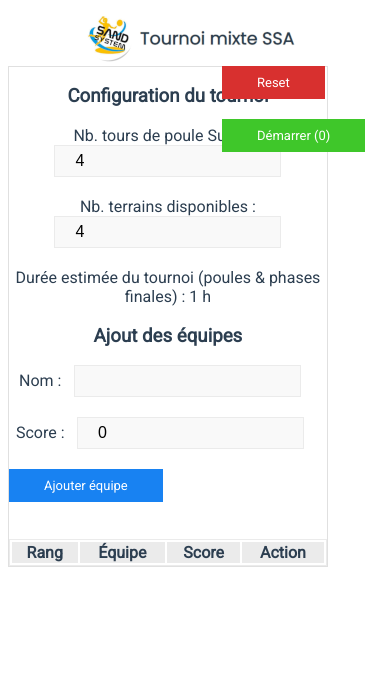
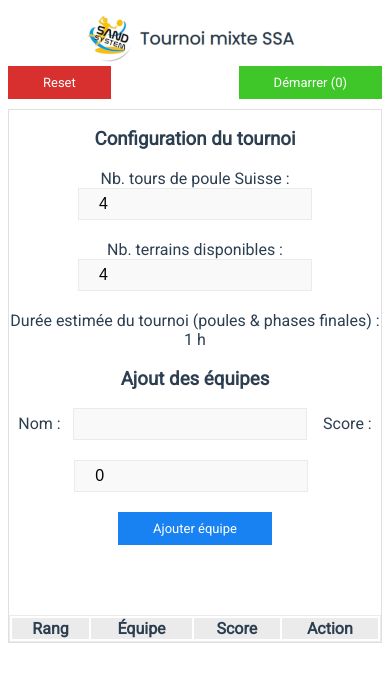
Before and after one commit to joudinet/swiss-system, a Vue app: page / in a window 390 px wide. Shown: the top 682 px of the page. Built offline with nearby package versions, Linux system fonts and the light colour scheme.

Commit message:
Swiss.vue: Fix design on small screens.

```diff
--- a/src/components/Swiss.vue
+++ b/src/components/Swiss.vue
@@ -31,15 +31,11 @@
 
       <h3>Ajout des équipes</h3>
       <form @submit.prevent="addTeam">
-        <div>
           <label for="name">Nom : </label>
           <input id="name" v-model="name" type="text" name="name" />
           <label for="score">Score : </label>
           <input id="score" v-model="score" type="number" name="score" />
-        </div>
-        <div>
           <button class="all">Ajouter équipe</button>
-        </div>
       </form>
 
       <table class="team-list">
@@ -574,7 +570,6 @@ button.all {
   font-family: inherit;
   background: #1882f2;
   border:0;
-  float: left;
 }
 
 button.all:hover,
@@ -585,9 +580,9 @@ button.all:active {
    cursor: pointer;
 }
 main {
-  width: 85%;
-  margin-right: calc(10em);
-  border: 1px solid #e0e0e0;
+    width: calc(100% - 10em - 8px);
+    margin-right: 8px;
+    border: 1px solid #e0e0e0;
 }
 aside {
     position: absolute;
@@ -596,8 +591,24 @@ aside {
     width: 10em;
     padding-right: 8px;
 }
+
+@media (max-width: 600px) {
+    main {
+	width: auto;
+	margin-right: 0;
+    }
+    aside {
+	position: static;
+	width: auto;
+	padding-right: 0;
+	height: 43px;
+    }
+    button.start {
+	float: right;
+    }
+}
+
 main input {
-  width: 200px;
   height: 10px;
   font-size: 16px;
   background: #f9f9f9;
```
